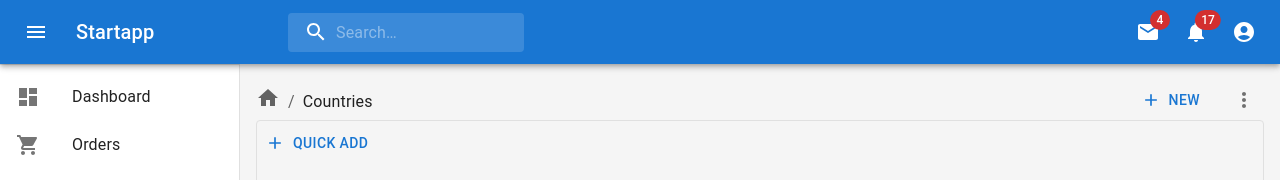
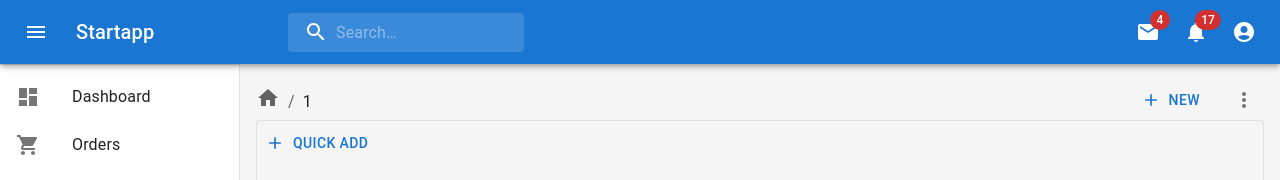
Before and after one commit to faridlab/sugar-next, a Next.js app: page /1 in a window 1280 px wide. Shown: the top 180 px of the page. Built offline with nearby package versions, Linux system fonts and the light colour scheme; no server answers.

Commit message:
fix: button link to collection and lil change

```diff
--- a/pages/[collection]/index.tsx
+++ b/pages/[collection]/index.tsx
@@ -32,11 +32,10 @@ const CollectionPage: NextPageWithLayout = () => {
   const [ rows, setRows ] = useState([])
   const [ rowCount, setRowCount ] = useState(0)
 
-  const parameter: Params = {
+  const [ params, setParams ] = useState({
     page: 1,
     limit: 10,
-  }
-  const [ params, setParams ] = useState(parameter)
+  })
 
   const { data, error, isLoading } = useFetchQuery({ url, params })
   useEffect(() => {
@@ -101,10 +100,10 @@ const CollectionPage: NextPageWithLayout = () => {
             >
               Core
             </Link> */}
-            <Typography color="text.primary">Countries</Typography>
+            <Typography color="text.primary">{collection}</Typography>
           </Breadcrumbs>
           <Stack spacing={2} direction="row">
-            <Button variant="text" startIcon={<AddIcon />}>New</Button>
+            <Button href={`/${collection}/create`} variant="text" startIcon={<AddIcon />}>New</Button>
             <IconButton
               aria-label="more"
               id="long-button"
```
